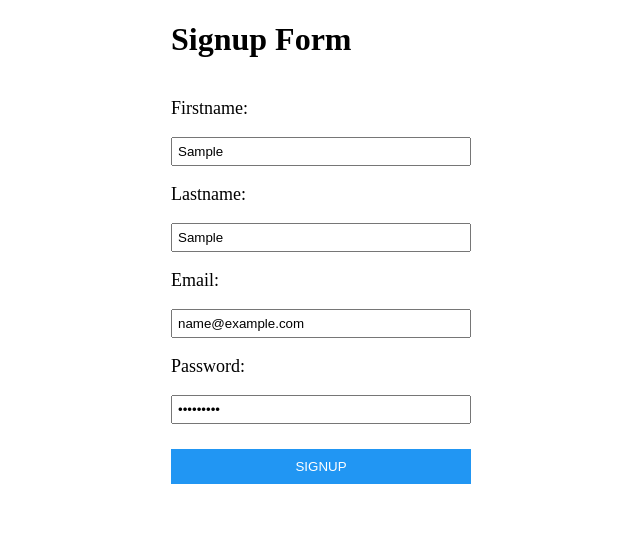
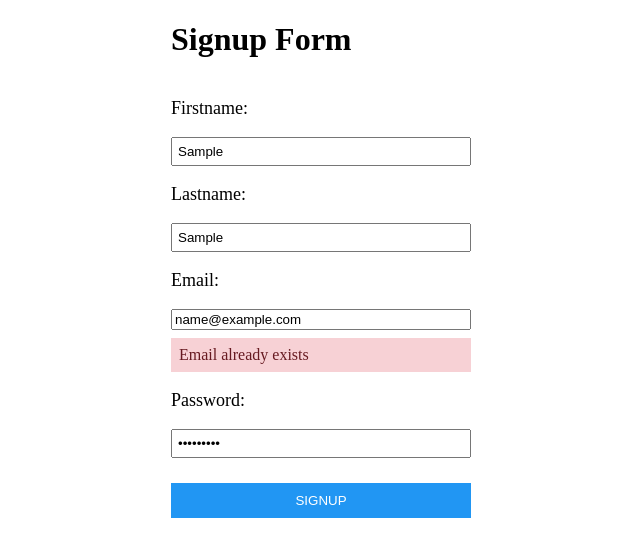
Before and after one commit to angelicasiena/raisely-app, a React (Create React App) app: page / in a window 1280 px wide. Both pictures are taken after typing "Sample", "Sample", "name@example.com", "Sample123" into the empty fields and a click on the button "SIGNUP". Shown: the top 556 px of the page, without its empty margins (319-959 px from the left). Built offline with nearby package versions, Linux system fonts and the light colour scheme; no server answers.

Commit message:
Update validation

```diff
--- a/src/signup/components/signup-form.tsx
+++ b/src/signup/components/signup-form.tsx
@@ -1,5 +1,6 @@
 import React from "react";
-import { Formik } from "formik";
+import { Formik, Field } from "formik";
+import * as EmailValidator from "email-validator";
 import { signupService } from "../service/signup.service";
 import { SignupMessage } from "../../types";
 import { MessageBox } from "../../message/message";
@@ -9,6 +10,15 @@ export const SignupForm: React.FC = () => {
   const [messageData, setMessageData] = React.useState<SignupMessage | null>(
     null
   );
+
+  const validateEmail = async (email: string) => {
+    const emailAlreadyExists = await signupService.emailChecker(email);
+    if (!EmailValidator.validate(email)) {
+      return "Invalid Email";
+    } else if (emailAlreadyExists) {
+      return "Email already exists";
+    }
+  };
   return (
     <Box width="300px" m="auto">
       <h1>Signup Form</h1>
@@ -43,7 +53,6 @@ export const SignupForm: React.FC = () => {
               <Input
                 type="text"
                 onChange={props.handleChange}
-                onBlur={props.handleBlur}
                 value={props.values.firstname}
                 name="firstname"
                 required
@@ -57,7 +66,6 @@ export const SignupForm: React.FC = () => {
               <Input
                 type="text"
                 onChange={props.handleChange}
-                onBlur={props.handleBlur}
                 value={props.values.lastname}
                 name="lastname"
                 required
@@ -68,16 +76,23 @@ export const SignupForm: React.FC = () => {
             </Flex>
             <Flex>
               <Label>Email:</Label>
-              <Input
+              <Field
                 type="email"
                 onChange={props.handleChange}
-                onBlur={props.handleBlur}
+                onBlur={() => props.validateField("email")}
+                validate={() => {
+                  if (props.values.email) {
+                    return validateEmail(props.values.email);
+                  }
+                }}
                 value={props.values.email}
                 name="email"
                 required
               />
               {props.errors.email && (
-                <div id="feedback">{props.errors.email}</div>
+                <Box mt={2}>
+                  <MessageBox message={props.errors.email} status="error" />
+                </Box>
               )}
             </Flex>
             <Flex>
@@ -85,7 +100,6 @@ export const SignupForm: React.FC = () => {
               <Input
                 type="password"
                 onChange={props.handleChange}
-                onBlur={props.handleBlur}
                 value={props.values.password}
                 name="password"
                 required
```
